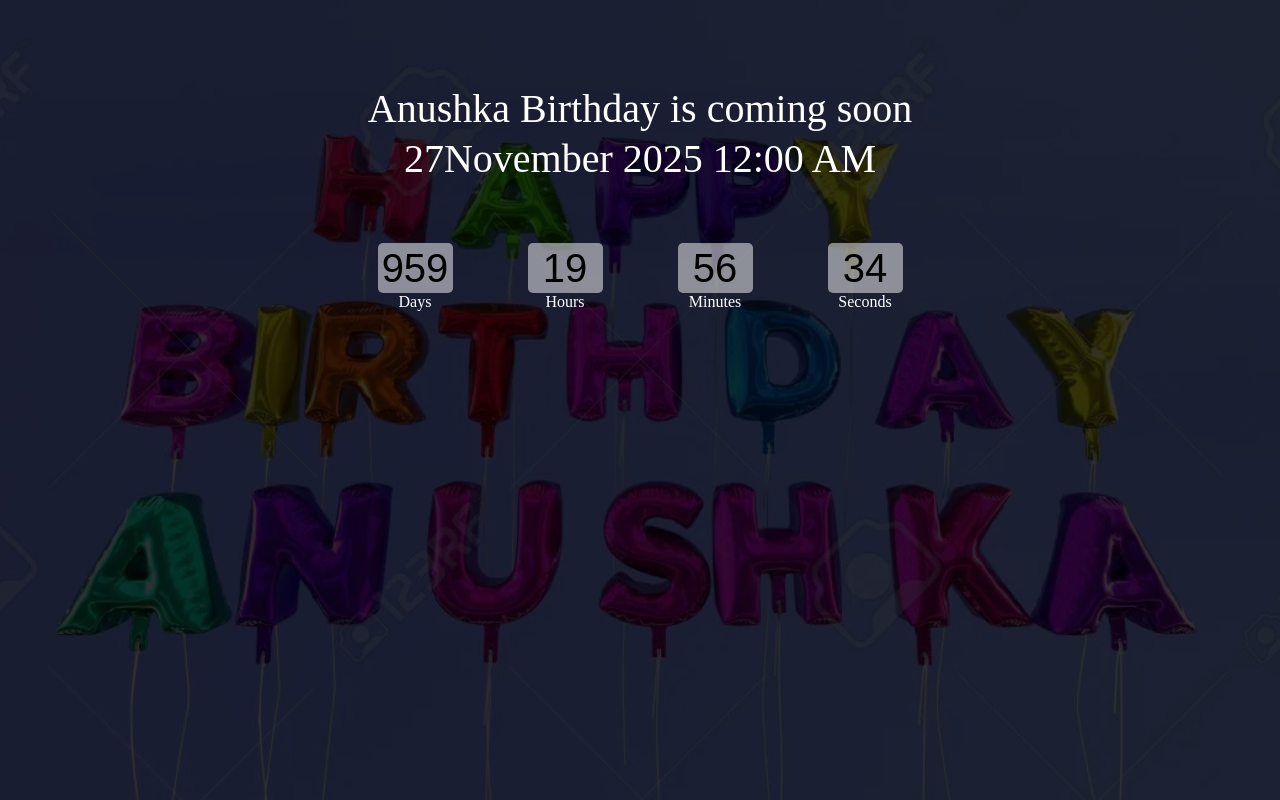
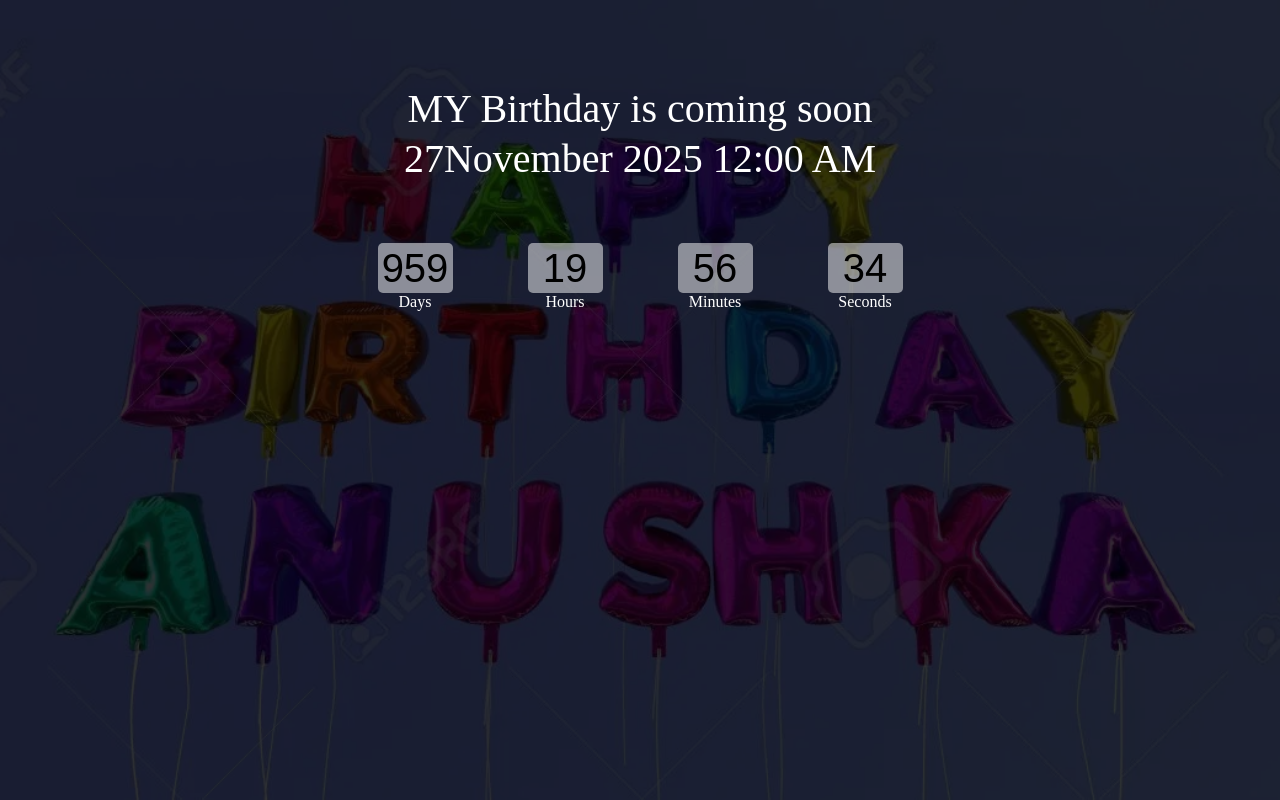
Before and after one commit to Komu12ee/Birthday-countdown-timer, a plain HTML site: page index.html in a window 1280 px wide. Drawn offline with Linux system fonts and the light colour scheme.

Commit message:
changing name

```diff
--- a/index.html
+++ b/index.html
@@ -12,7 +12,7 @@
         <div class="overlay">
 
 
-            <div class="title"> Anushka Birthday is coming soon</div>
+            <div class="title"> MY Birthday is coming soon</div>
             <div class="title2" id="end-date">20 November 2022 12:00 AM</div>
             <div class="col">
                 <div>
```
